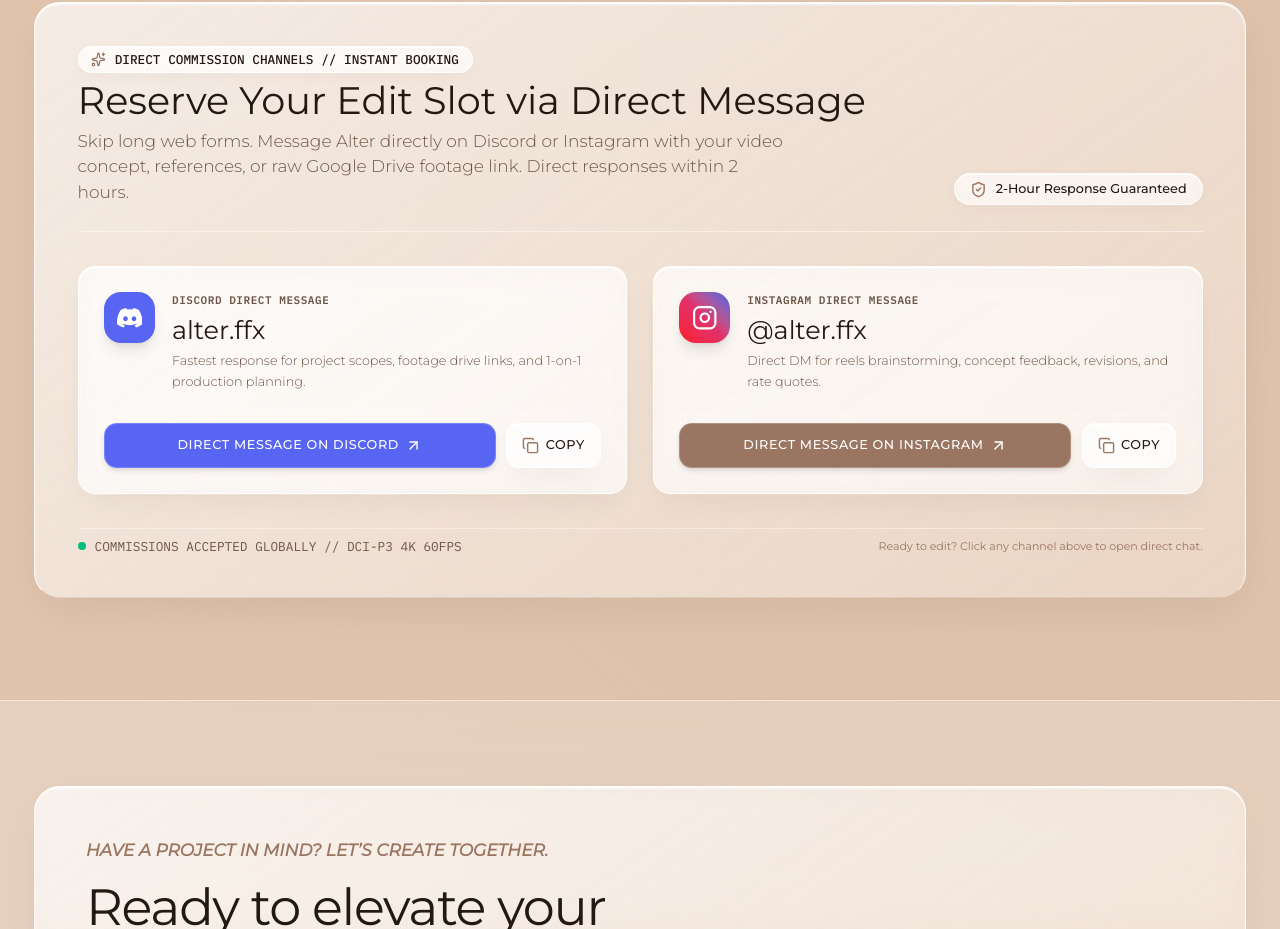
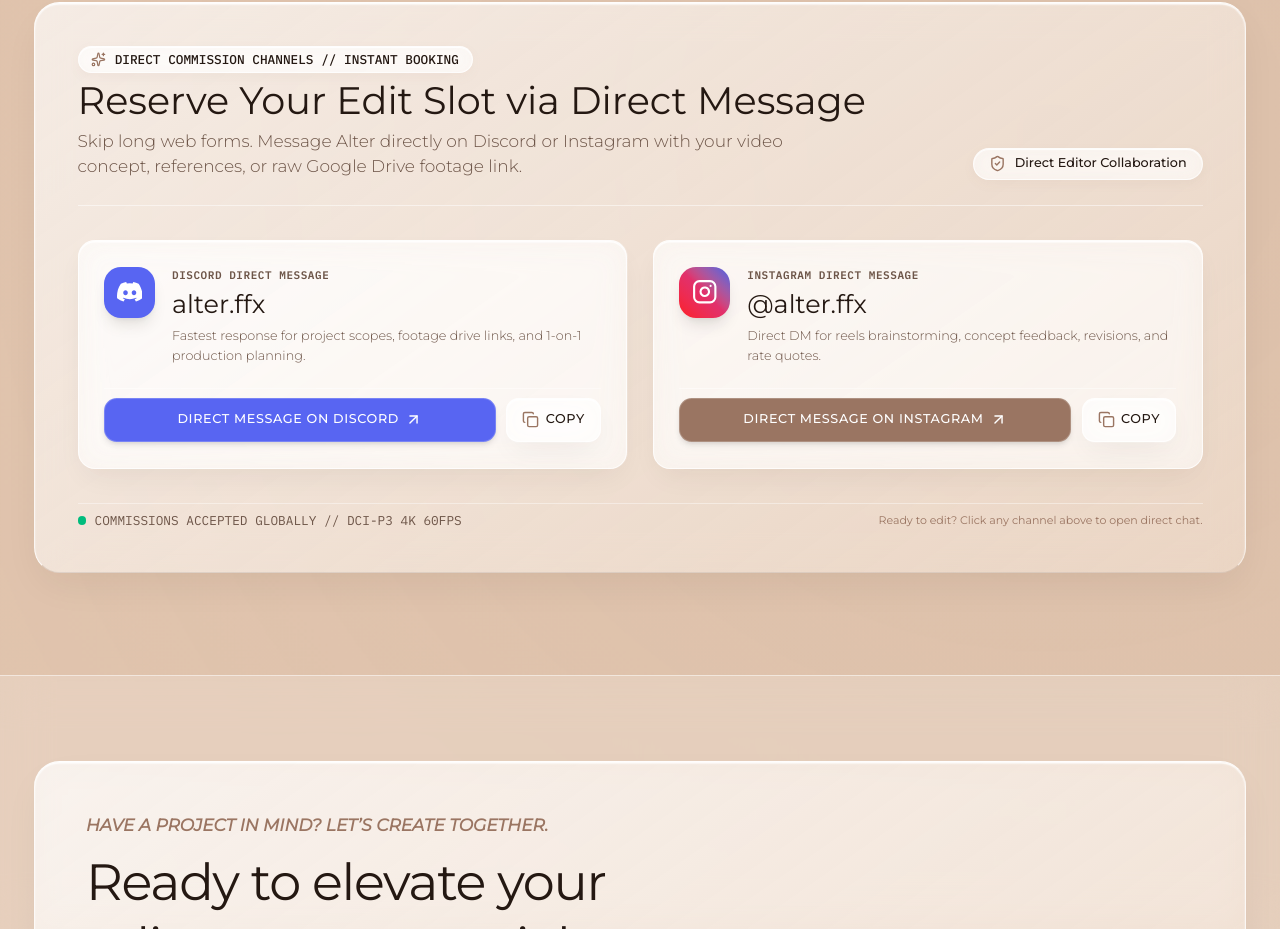
Before and after one commit to raghavdiya008-svg/alterffx-websight, a React (Vite) app: page / in a window 1280 px wide. Shown: the part 8614-9543 px from the top of the page. Built offline with nearby package versions, Linux system fonts and the light colour scheme.

Commit message:
fix: remove reply within 2 hours line from owner and developer contact panels

```diff
--- a/src/App.tsx
+++ b/src/App.tsx
@@ -114,7 +114,7 @@ export function App() {
         {/* Rate Calculator & Booking Intake Engine */}
         <RateCalculator
           prefilledProject={prefilledProjectForBooking}
-          onBookingSuccess={() => showToast("Booking filed. Alter will review your footage and brief within 2 hours.")}
+          onBookingSuccess={() => showToast("Inquiry opened. Connect directly with Alter on Discord or Instagram below.")}
         />
 
       </main>
--- a/src/components/RateCalculator.tsx
+++ b/src/components/RateCalculator.tsx
@@ -210,13 +210,13 @@ export const RateCalculator: React.FC<RateCalculatorProps> = () => {
               Reserve Your Edit Slot via Direct Message
             </h3>
             <p className="text-sm sm:text-base text-[#6D5548] font-light max-w-2xl">
-              Skip long web forms. Message Alter directly on Discord or Instagram with your video concept, references, or raw Google Drive footage link. Direct responses within 2 hours.
+              Skip long web forms. Message Alter directly on Discord or Instagram with your video concept, references, or raw Google Drive footage link.
             </p>
           </div>
 
           <div className="flex items-center gap-2 text-xs font-sans text-[#6D5548] liquid-glass-pill px-3.5 py-1.5 rounded-full shrink-0">
             <ShieldCheck className="w-4 h-4 text-[#9A7562]" />
-            <span className="font-medium text-[#241812]">2-Hour Response Guaranteed</span>
+            <span className="font-medium text-[#241812]">Direct Editor Collaboration</span>
           </div>
         </div>
 
--- a/src/components/StudioAttribution.tsx
+++ b/src/components/StudioAttribution.tsx
@@ -145,7 +145,7 @@ export const StudioAttribution: React.FC = () => {
               {/* Direct Social Contact Cards (Discord & Instagram) */}
               <div className="space-y-3 pt-2 font-sans">
                 <div className="text-xs font-sans text-[#6D5548] uppercase tracking-wider font-semibold">
-                  DIRECT CONTACT CHANNELS (REPLY WITHIN 2 HOURS)
+                  DIRECT CONTACT CHANNELS
                 </div>
 
                 {/* Discord Channel Card */}
```
